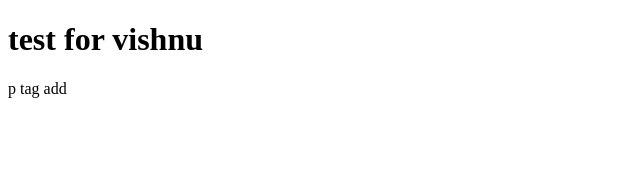
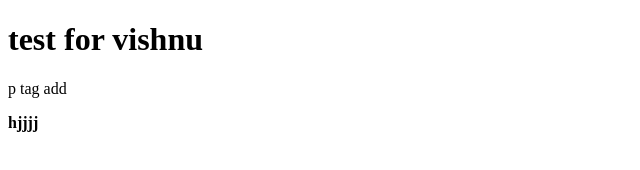
Before and after one commit to vishnukumar2002/test, a plain HTML site: page index.html in a window 1280 px wide. Shown: the full height of the page, 0-640 px from the left. Drawn offline with Linux system fonts and the light colour scheme.

Commit message:
b tag add

```diff
--- a/index.html
+++ b/index.html
@@ -8,5 +8,6 @@
 <body>
     <h1>test for vishnu</h1>
     <p>p tag add</p>
+    <b>hjjjj</b>
 </body>
 </html>
```
